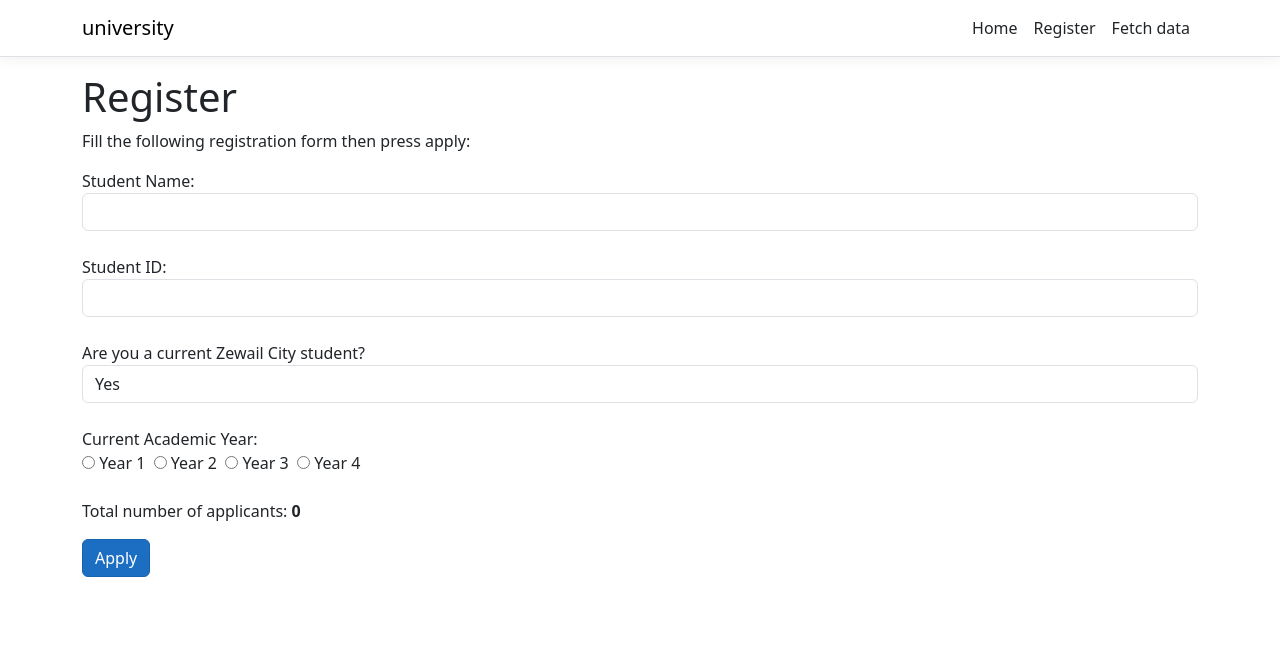
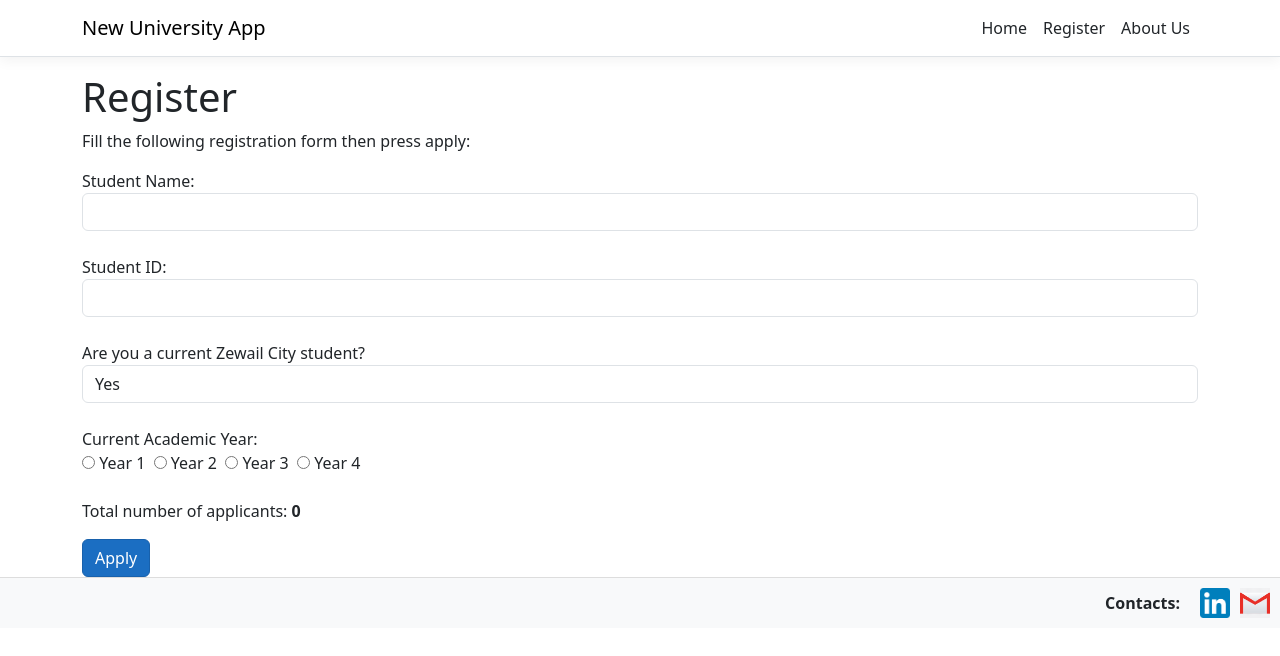
Before and after one commit to AsmaaJAH/simple-university-fullstack-web-project, a React (Create React App) app in the folder ClientApp/: page /register in a window 1280 px wide. Shown: the top 656 px of the page. Built offline with nearby package versions, Linux system fonts and the light colour scheme.

Commit message:
footer, About us file, contact us clickable icons

```diff
--- a/ClientApp/src/AppRoutes.js
+++ b/ClientApp/src/AppRoutes.js
@@ -1,5 +1,5 @@
 import { Register } from "./components/Register";
-import { FetchData } from "./components/FetchData";
+import { About } from "./components/About";
 import { Home } from "./components/Home";
 
 const AppRoutes = [
@@ -12,8 +12,8 @@ const AppRoutes = [
     element: <Register />
   },
   {
-    path: '/fetch-data',
-    element: <FetchData />
+    path: '/about',
+    element: <About />
   }
 ];
 
--- a/ClientApp/src/components/FetchData.js
+++ b/ClientApp/src/components/About.js
@@ -1,7 +1,7 @@
 import React, { Component } from 'react';
 
-export class FetchData extends Component {
-  static displayName = FetchData.name;
+export class About extends Component {
+  static displayName = About.name;
 
   constructor(props) {
     super(props);
@@ -40,14 +40,16 @@ export class FetchData extends Component {
   render() {
     let contents = this.state.loading
       ? <p><em>Loading...</em></p>
-      : FetchData.renderForecastsTable(this.state.forecasts);
+      : About.renderForecastsTable(this.state.forecasts);
 
     return (
       <div>
         <h1 id="tabelLabel" >Weather forecast</h1>
         <p>This component demonstrates fetching data from the server.</p>
         {contents}
+
       </div>
+
     );
   }
 
--- /dev/null
+++ b/ClientApp/src/components/Footer.css
@@ -0,0 +1,31 @@
+
+.footer {
+    float: unset;
+    clear: both;
+    position: relative;
+    bottom: 0;
+    right: 10;
+    background-color: #f8f9fa;
+    padding: 10px;
+    text-align: right;
+    width: 100%;
+    border-top: 1px solid #ddd;
+    z-index: 1000;
+  }
+
+  .footer-content {
+    display: flex;
+    align-items: center;
+    justify-content: flex-end;
+  }
+
+  .footer-label {
+    margin-right: 10px;
+    font-weight: bold;
+    font-size: medium;
+  }
+
+  .footer-icon {
+    width: 30px;
+    margin-left: 10px;
+  }
--- /dev/null
+++ b/ClientApp/src/components/Footer.js
@@ -0,0 +1,20 @@
+import React from 'react';
+import './Footer.css';
+
+const Footer = () => {
+  return (
+    <div className="footer">
+      <div className="footer-content">
+        <span className="footer-label">Contacts:</span>
+        <a href="https://www.linkedin.com" target="_blank" rel="noopener noreferrer">
+          <img src="LinkedIn_icon.png" alt="LinkedIn" className="footer-icon" />
+        </a>
+        <a href="mailto:asmaagamal.nagy@gmail.com">
+          <img src="gmail-icon.png" alt="Gmail" className="footer-icon" />
+        </a>
+      </div>
+    </div>
+  );
+};
+
+export default Footer;
--- a/ClientApp/src/components/Home.js
+++ b/ClientApp/src/components/Home.js
@@ -6,7 +6,7 @@ export class Home extends Component {
 
   render() {
     return (
-    <div>
+      <div >
         <Carousel>
           <Carousel.Item>
             <img className="d-block w-100" src="photo1.jpg" alt="First slide" />
--- a/ClientApp/src/components/Layout.js
+++ b/ClientApp/src/components/Layout.js
@@ -1,6 +1,8 @@
 import React, { Component } from 'react';
 import { Container } from 'reactstrap';
 import { NavMenu } from './NavMenu';
+import Footer from './Footer';
+
 
 export class Layout extends Component {
   static displayName = Layout.name;
@@ -12,6 +14,7 @@ export class Layout extends Component {
         <Container>
           {this.props.children}
         </Container>
+        <Footer />
       </div>
     );
   }
--- a/ClientApp/src/components/NavMenu.js
+++ b/ClientApp/src/components/NavMenu.js
@@ -25,7 +25,7 @@ export class NavMenu extends Component {
     return (
       <header>
         <Navbar className="navbar-expand-sm navbar-toggleable-sm ng-white border-bottom box-shadow mb-3" container light>
-          <NavbarBrand tag={Link} to="/">university</NavbarBrand>
+          <NavbarBrand tag={Link} to="/">New University App</NavbarBrand>
           <NavbarToggler onClick={this.toggleNavbar} className="mr-2" />
           <Collapse className="d-sm-inline-flex flex-sm-row-reverse" isOpen={!this.state.collapsed} navbar>
             <ul className="navbar-nav flex-grow">
@@ -36,7 +36,7 @@ export class NavMenu extends Component {
                 <NavLink tag={Link} className="text-dark" to="/register">Register</NavLink>
               </NavItem>
               <NavItem>
-                <NavLink tag={Link} className="text-dark" to="/fetch-data">Fetch data</NavLink>
+                <NavLink tag={Link} className="text-dark" to="/about">About Us</NavLink>
               </NavItem>
             </ul>
           </Collapse>
```
Lines whose indentation alone changed are shown as unchanged.
